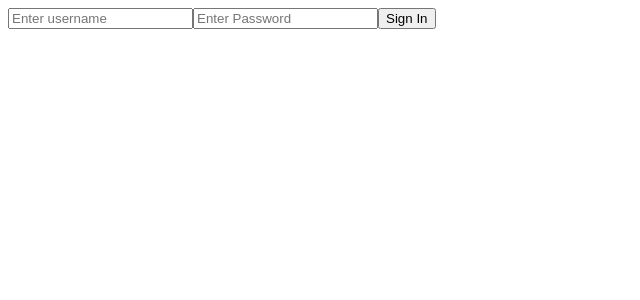
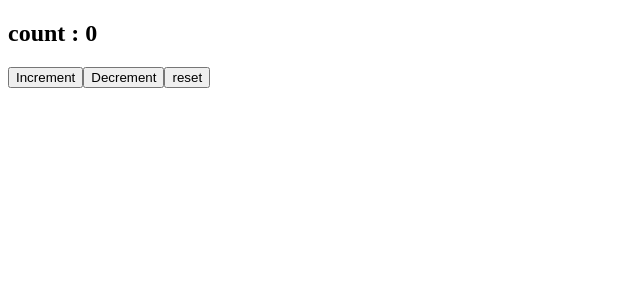
Before and after one commit to mojibriilali12-coder/React-Exercises, a React (Vite) app: page / in a window 1280 px wide. Shown: the top 300 px of the page, without its empty margins (0-640 px from the left). Built offline with nearby package versions, Linux system fonts and the light colour scheme.

Commit message:
userReducer

```diff
--- a/src/App.jsx
+++ b/src/App.jsx
@@ -1,10 +1,10 @@
-import LoginForm from "./LoginForm";
+import CounterWithReducer  from "./CounterWithReducer";
 
-function App(id){
+function App(){
 
 
     return(
-      <LoginForm/>
+      <CounterWithReducer/>
     )
 
 
--- /dev/null
+++ b/src/CounterWithReducer.jsx
@@ -0,0 +1,47 @@
+import { use } from "react";
+import { useState, useReducer } from "react";
+
+
+
+const initialState={count :0}
+
+
+const reducer =(state, action)=>{
+    switch(action.type){
+        case "decrement":
+            return{count: state.count + 1}
+
+            case "increment":
+                return{count: state.count - 1}
+
+                case "reset":
+                    return initialState
+
+                default:
+                    return state
+    }
+}
+
+const CounterWithReducer =()=>{
+
+     const[counter,setCounter]=useState(0)
+     const[state, dispatch]=useReducer(reducer,initialState)
+
+
+
+
+    return(
+        <div>
+        <h2>count : {state.count}</h2>
+       <button onClick={()=>dispatch({type:"decrement"})}>Increment</button>
+
+       <button onClick={()=>dispatch({type:"increment"})}>Decrement</button>
+       <button onClick={()=>dispatch({type:"reset"})}>reset</button>
+        </div>
+    )
+
+
+}
+
+
+export default CounterWithReducer;
--- a/src/LoginForm.jsx
+++ /dev/null
@@ -1,57 +0,0 @@
-import { useState } from "react";
-
-
-const LoginForm =()=>{
-
-
-    const [username, setUsername] = useState("");
-    const [password, setPassword] = useState("");
-    const [loggedIn, setLoggedIn] = useState(false);
-    const [message, setMessage] = useState("");
-
-
-
-    const handleSignIn =()=>{
-       username && password
-            ? (setLoggedIn(true), setMessage("Welcome to page"))
-            : setMessage("Please enter username and password");
-    }
-
-  const handleSignOut = () => {
-        setLoggedIn(false);
-        setUsername("");
-        setPassword("");
-        setMessage("You have signed out");
-    };
-
-
-    return(
-        <div>
-         {!loggedIn ? (
-                <>
-                    <input
-                        type="text"
-                        placeholder="Enter username"
-                        onChange={(e) => setUsername(e.target.value)}
-                    />
-
-                    <input
-                        type="password"
-                        placeholder="Enter Password"
-                        onChange={(e) => setPassword(e.target.value)}
-                    />
-
-                    <button onClick={handleSignIn}>Sign In</button>
-                </>
-            ) : (
-                <button onClick={handleSignOut}>Sign Out</button>
-            )}
-
-            <p>{message}</p>
-        </div>
-    );
-
-}
-
-
-export default LoginForm;
```
